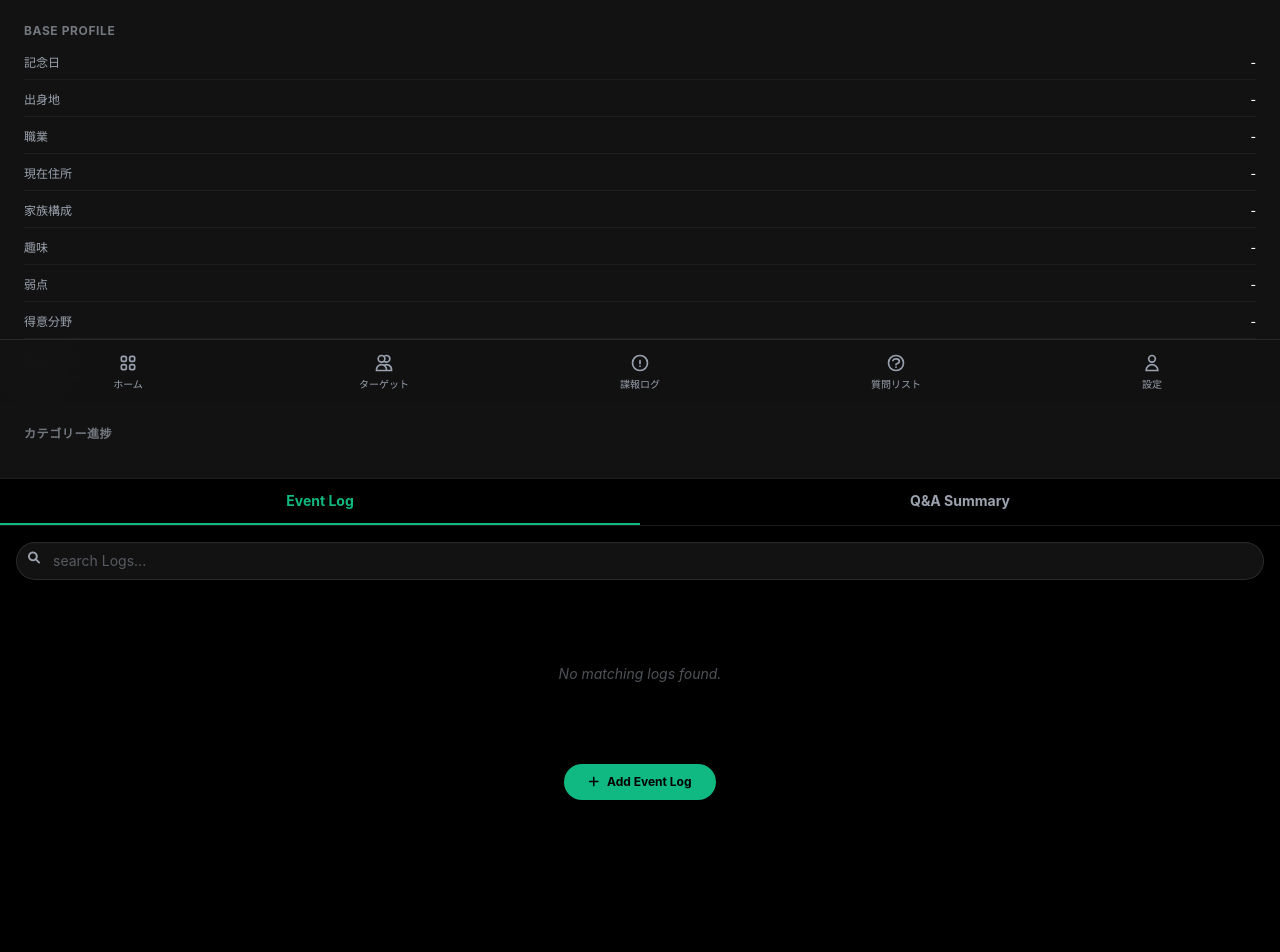
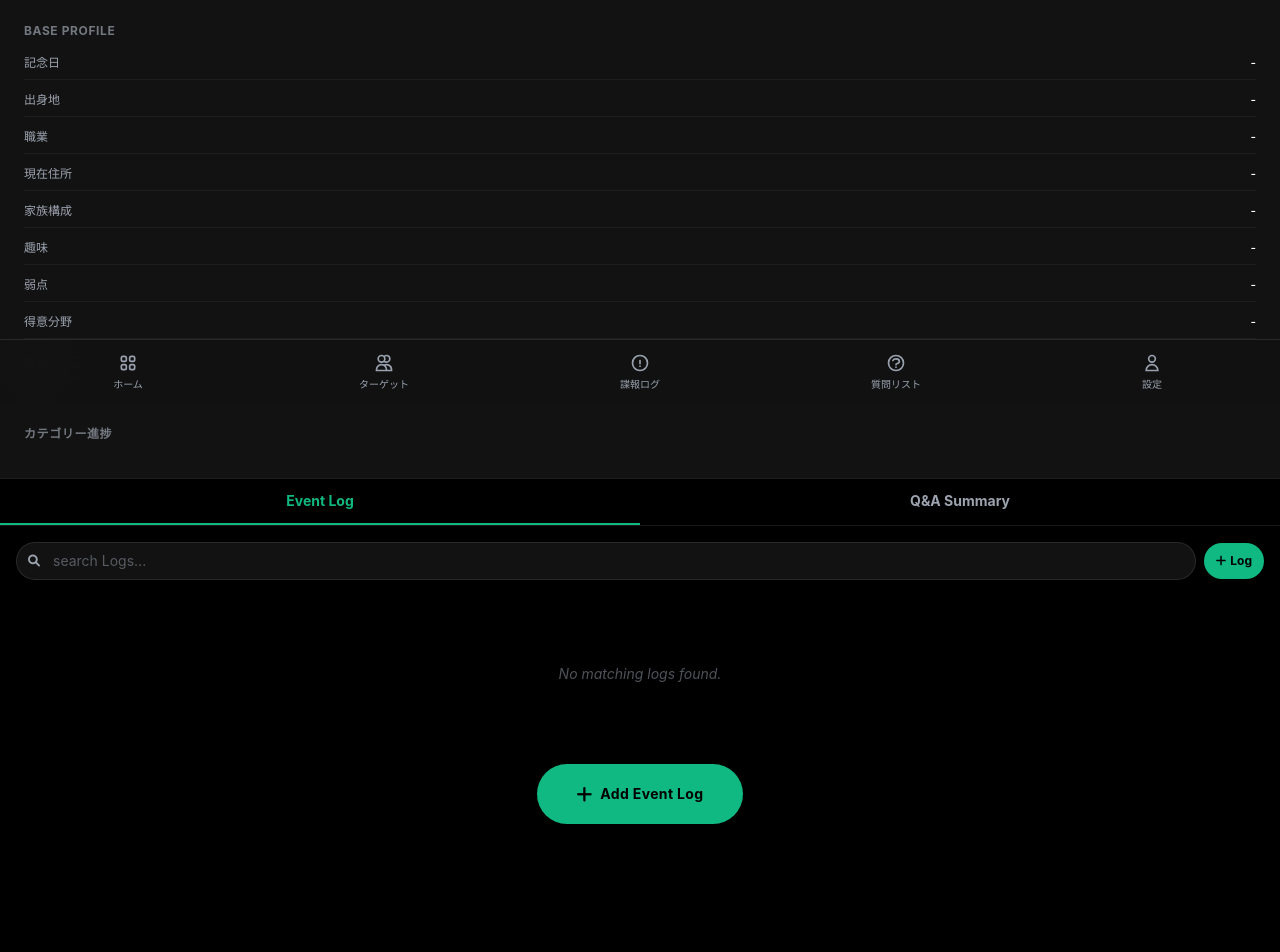
Before and after one commit to studiok12logic-eng/The-Dossier, a Django app: template templates/mobile/target_detail_mobile.html in a window 1280 px wide. Shown: the part 396-1348 px from the top of the page. Before the commit the page ends 1196 px from the top, so only its background shows below. Run offline with Django 5.2, Linux system fonts and the light colour scheme; the template is opened without the code that fills it, so the values that code supplies are empty; style sheets or scripts are compiled from the project's sources; some libraries are stand-ins or nearby versions.

Commit message:
Update Target Detail UI: Search alignment, extra Log button, larger Add button

```diff
--- a/templates/mobile/target_detail_mobile.html
+++ b/templates/mobile/target_detail_mobile.html
@@ -265,9 +265,14 @@
         <div x-show="tab === 'timeline'" class="p-4 pb-24">
              <!-- Revamped Search & Tags -->
              <div class="space-y-3 mb-6">
-                 <div class="relative">
-                     <input type="text" x-model="searchQuery" placeholder="search Logs..." class="w-full bg-surface border border-white/10 rounded-full py-2 pl-9 pr-4 text-sm text-text-main focus:border-primary focus:outline-none placeholder-text-sub/50" autocomplete="off">
-                     <i class="fas fa-search absolute left-3 top-2.5 text-text-sub text-xs"></i>
+                 <div class="flex items-center gap-2">
+                     <div class="relative flex-1">
+                         <input type="text" x-model="searchQuery" placeholder="search Logs..." class="w-full bg-surface border border-white/10 rounded-full py-2 pl-9 pr-4 text-sm text-text-main focus:border-primary focus:outline-none placeholder-text-sub/50" autocomplete="off">
+                         <i class="fas fa-search absolute left-3 top-1/2 -translate-y-1/2 text-text-sub text-xs"></i>
+                     </div>
+                     <a href="{% url 'intelligence_log' %}?target_id={{ target.id }}" class="h-9 px-3 rounded-full bg-primary text-black text-xs font-bold flex items-center justify-center shrink-0 shadow-lg active:scale-95 transition">
+                        <i class="fas fa-plus mr-1"></i> Log
+                     </a>
                  </div>
 
                  <!-- Tags List (Top 10 + More) -->
@@ -344,8 +349,8 @@
 
              <!-- Add Button (Sticky or Bottom) -->
              <div class="text-center py-8">
-                 <a href="{% url 'intelligence_log' %}?target_id={{ target.id }}" class="inline-flex items-center gap-2 px-6 py-2.5 rounded-full bg-primary text-black text-xs font-bold shadow-xl active:scale-95 transition">
-                     <i class="fas fa-plus"></i> Add Event Log
+                 <a href="{% url 'intelligence_log' %}?target_id={{ target.id }}" class="inline-flex items-center gap-2 px-10 py-5 rounded-full bg-primary text-black text-sm font-bold shadow-xl active:scale-95 transition">
+                     <i class="fas fa-plus text-lg"></i> <span class="tracking-wide">Add Event Log</span>
                  </a>
              </div>
         </div>
```
